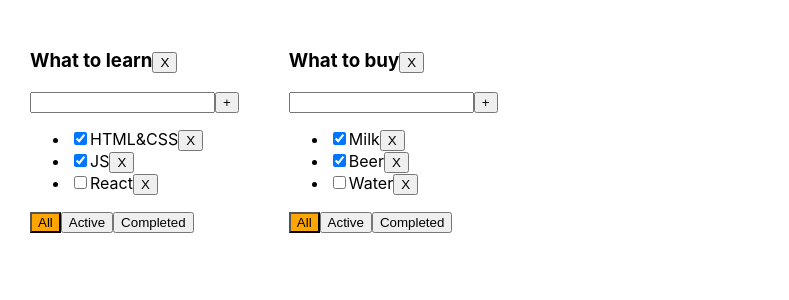
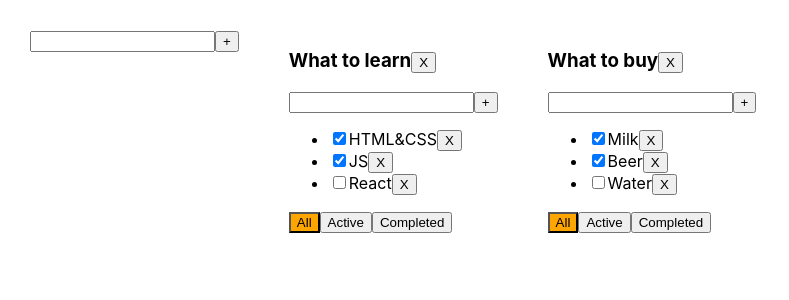
Before and after one commit to MaksimTynkovich/study-of-TypeScript, a React (Create React App) app: page / in a window 1280 px wide. Shown: the top 300 px of the page, without its empty margins (0-789 px from the left). Built offline with nearby package versions, Linux system fonts and the light colour scheme.

Commit message:
Adding component EditableSpan

```diff
--- a/src/App.tsx
+++ b/src/App.tsx
@@ -1,5 +1,6 @@
 import React, { useState } from 'react';
 import { v1 } from 'uuid';
+import AddItemForm from './AddItemForm';
 import './App.css';
 import TodoList from './TodoList'
 
@@ -67,6 +68,14 @@ function App() {
         setTodoLists(updatedTodoLists)
         delete tasks[todoListID]
     }
+    function addTodoList(title: string){
+        const newtodoListID = v1()
+        const newTodoList: TodoListType = {
+            id: newtodoListID, title, filter: 'all'
+        }
+        setTodoLists([...todoLists, newTodoList])
+        setTasks({...tasks, [newtodoListID]: []})
+    }
 
     function getTasksForTodoList(todoList: TodoListType) {
         switch (todoList.filter) {
@@ -85,6 +94,7 @@ function App() {
 
     return (
         <div className="App">
+            <AddItemForm addItem={addTodoList}/>
             {
                 todoLists.map(tl => {
                     return(
```
Also changed, not shown: src/EditableSpan.tsx (added, +13 -0 lines), src/TodoList.tsx (+1 -28 lines).
